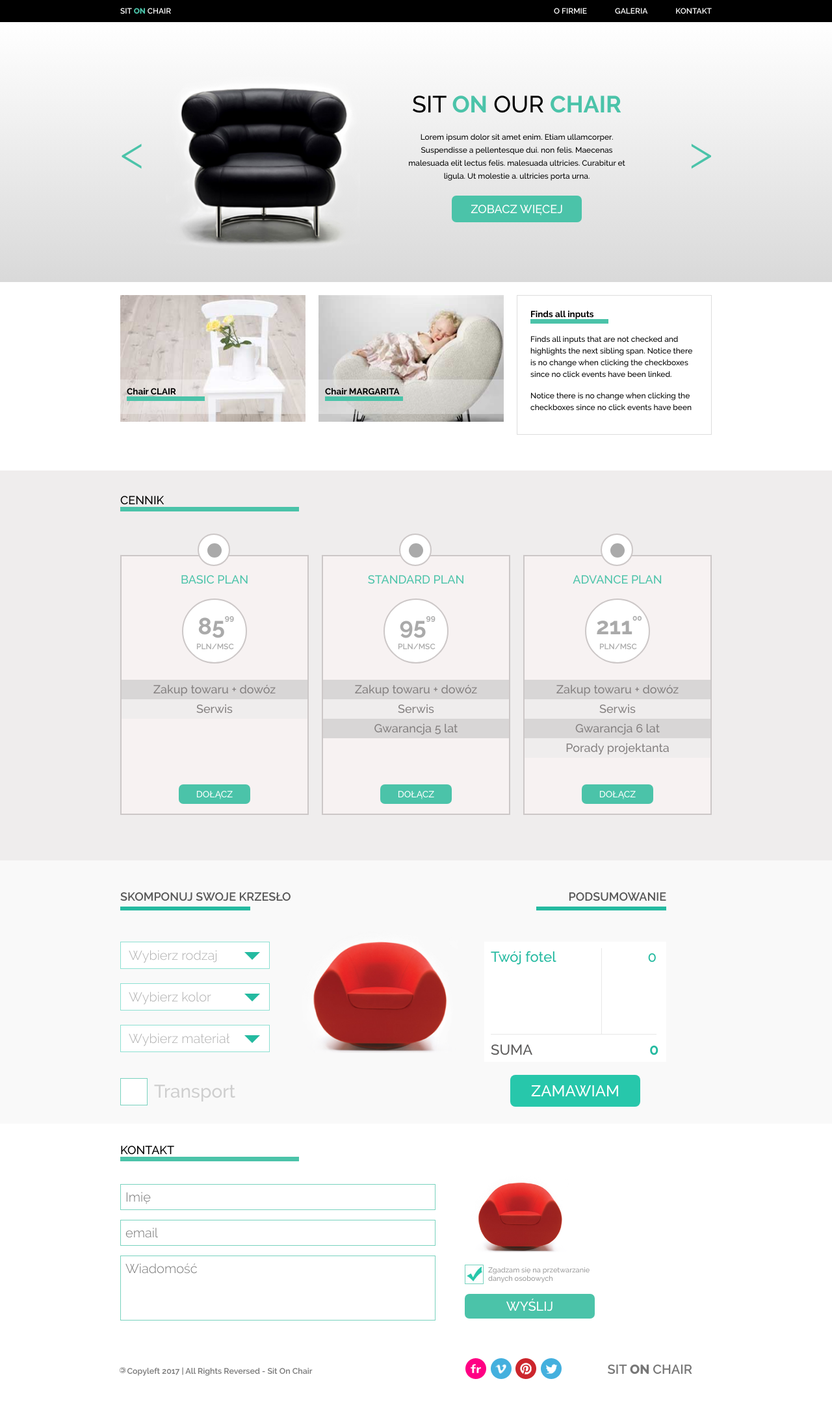
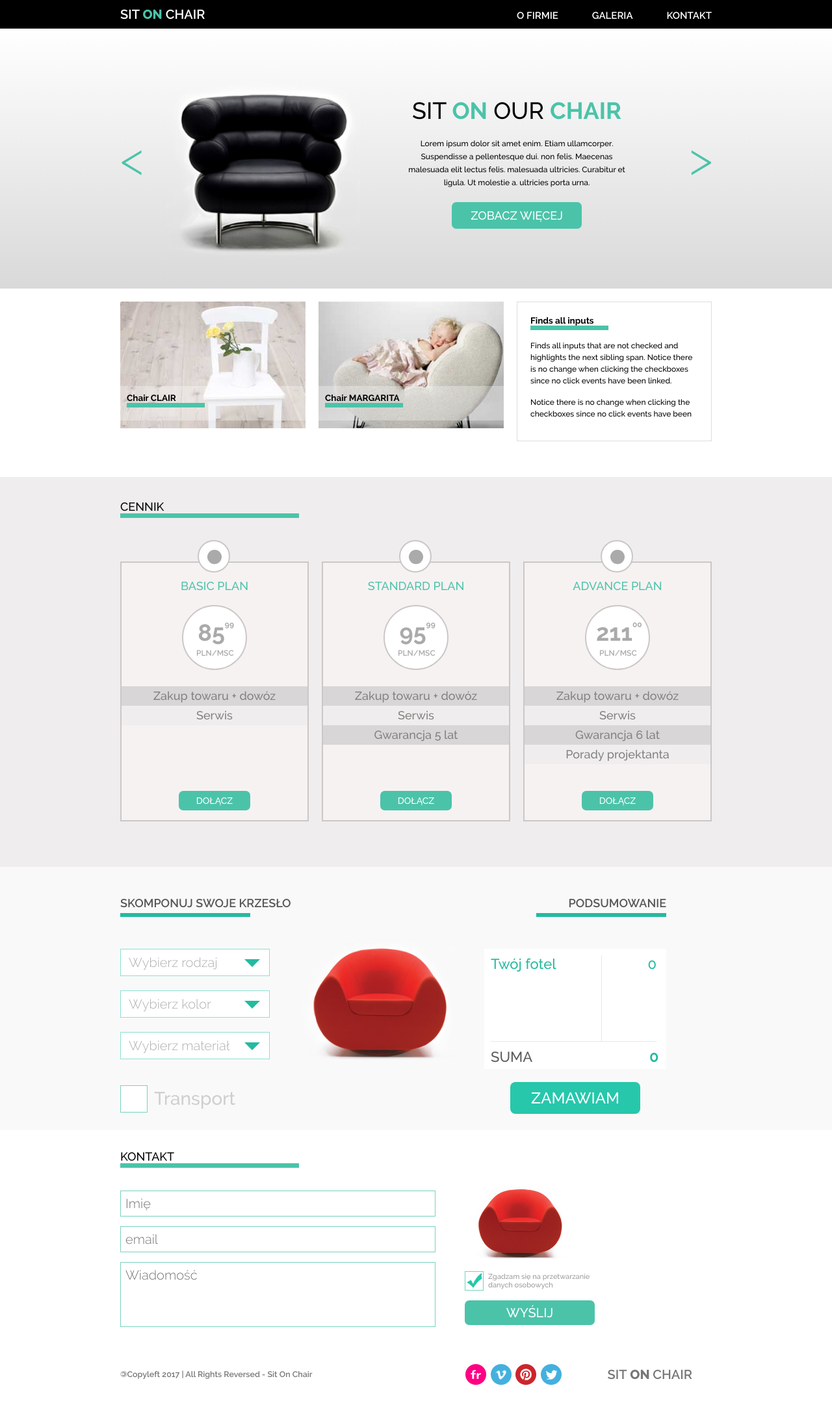
Before and after one commit to maciejken/sitonchair, a website: page index.html in a window 1280 px wide. Shown: the whole page at 65% size. Drawn offline with Linux system fonts and the light colour scheme.

Commit message:
better flexible header

```diff
--- a/index.html
+++ b/index.html
@@ -8,7 +8,7 @@
 </head>
 <body>
    <header>
-       <div class="container clearfix">
+       <div class="container">
             <div class="logo">SIT <span>ON</span> CHAIR</div>
             <nav>
                 <ul>
@@ -264,7 +264,7 @@
                     <a href="#"><i class="social social-twitter"></i></a>
                 </div>
                 <div class="logo">
-                    SIT <span>ON</span> CHAIR
+                    SIT<span> ON </span> CHAIR
                 </div>
             </div>
         </div>
--- a/sass/partials/_footer.sass
+++ b/sass/partials/_footer.sass
@@ -6,38 +6,41 @@ footer
     @include unselectable
     // background-color: darken(#fff, 10%)
 
+    .container
+        @include display(flex)
+        // justify-content: space-between
+        align-items: center
+        // border: 1px solid red
+
     .copyleft
-        float: left
-        width: 500px
-        margin: 0 30px 0 0
-        padding: 5px 0 0
+        // float: left
+        width: 530px
+        // margin: 0 3rem 0 0
+        // padding: 5px 0 0
 
         span
             display: block
             transform: rotate(180deg)
-            transform-origin: 0.45rem 0.77rem
-            padding: 1px 0 0 0
+            // transform-origin: 0.5rem 0.75rem
+            // padding: 1px 0 0 0
 
+    .right
+        // float: left
+        width: 350px
+        justify-content: space-between
 
-footer .right
-    float: left
-    width: 350px
-    justify-content: space-between
-
-footer .copyleft, footer .right
-    // margin-top: 20px
-    height: 4rem
-    @include display(flex)
-    align-items: center
-    // border: 1px solid red
-
-
+    .copyleft, .right
+        // margin-top: 20px
+        // height: 4rem
+        @include display(flex)
+        align-items: center
+        // border: 1px solid red
 
 footer .follow
-    float: left
+    // float: left
     @include display(flex)
     width: 15rem
-    height: 3.75rem
+    // height: 3.75rem
     justify-content: space-between
     // border: 1px solid red
 
@@ -62,14 +65,14 @@ footer
         background-position: -50px -50px
 
 
-footer .follow img
-    width: 21px
+// footer .follow img
+//     width: 21px
 
 
 footer .logo
-    float: right
+    // float: right
     font-family: ralewaysemibold
-    padding: 5px 0
+    // padding: 5px 0
     font-size: 2rem
 
 
--- a/sass/partials/_header.sass
+++ b/sass/partials/_header.sass
@@ -1,64 +1,74 @@
 header
     background-color: #000
     color: #fff
-    font-size: 12px
+    font-size: 1.5rem
     font-family: ralewaysemibold
     @include unselectable
 
+    .container
+        @include display(flex)
+        align-items: baseline
+        justify-content: space-between
 
-header .logo
-    float: left
-    padding: 10px 0
+    .logo
+        // float: left
+        padding: 1rem 0
+        font-size: 2rem
+        // border: 1px solid #fff
+
+        span
+            font-family: ralewayextrabold
+            color: #4BC3A9
 
 
-header .logo span
-    font-family: ralewayextrabold
-    color: #4BC3A9
+    nav
+        // float: right
+        padding: 1rem 0 1rem
+        // border: 1px solid #fff
 
+        ul:not(.dropdown)
+            width: 30rem
+            @include display(flex)
+            justify-content: space-between
+            // position: relative
 
-header nav
-    float: right
-    padding: 10px 0 10px
-    position: relative
+        li
+            display: inline-block
+            // padding: 0 0 0 40px
 
+            &:first-child
+                position: relative
 
-header nav li
-    display: inline-block
-    padding: 0 0 0 40px
+        a
+            color: #fff
+            text-decoration: none
 
-
-header nav li a
-    color: #fff
-    text-decoration: none
-
-    &:hover
-        text-shadow: 0 0 2px #000, 0 0 5px #fff
+            &:hover
+                text-shadow: 0 0 0.2rem #000, 0 0 0.5rem #fff
 
 
 header .dropdown
     display: none
     position: absolute
-    left: 30px
-    top: 43px
+    left: -1.75rem
+    top: 3.75rem
     list-style-type: none
     font-family: ralewaymedium
-
 
 
 header .dropdown > li
     background-color: #000
     display: inherit
-    padding: 0 10px 0
-    line-height: 20px
-/*    height: 20px*/
+    padding: 0.5rem 1rem
+    // line-height: 2rem
 
 
 header .dropdown > li:first-child
-    padding-top: 5px
+    padding-top: 1rem
 
 
-.dropdown>li:last-child
-    padding-bottom: 5px
+.dropdown > li:last-child
+    padding-bottom: 1rem
 
 
 // black triangle on top of the dropdown menu: it would be rather nice
@@ -68,14 +78,15 @@ li:hover > .dropdown::before
     content: ''
     height: 0
     width: 0
-    border-top: 12px solid transparent
-    border-left: 12px solid transparent
-    border-bottom: 12px solid black
-    border-right: 12px solid transparent
+    border-top: 1.2rem solid transparent
+    border-left: 1.2rem solid transparent
+    border-bottom: 1.2rem solid black
+    border-right: 1.2rem solid transparent
     position: absolute
-    top: -20px
-    left: 30px
+    top: -2rem
+    left: 3.75rem
 
 
 li:hover > .dropdown
-    display: block
+    @include display(flex)
+    flex-direction: column
```
Also changed, not shown: assets/sitonchair/style.css.
